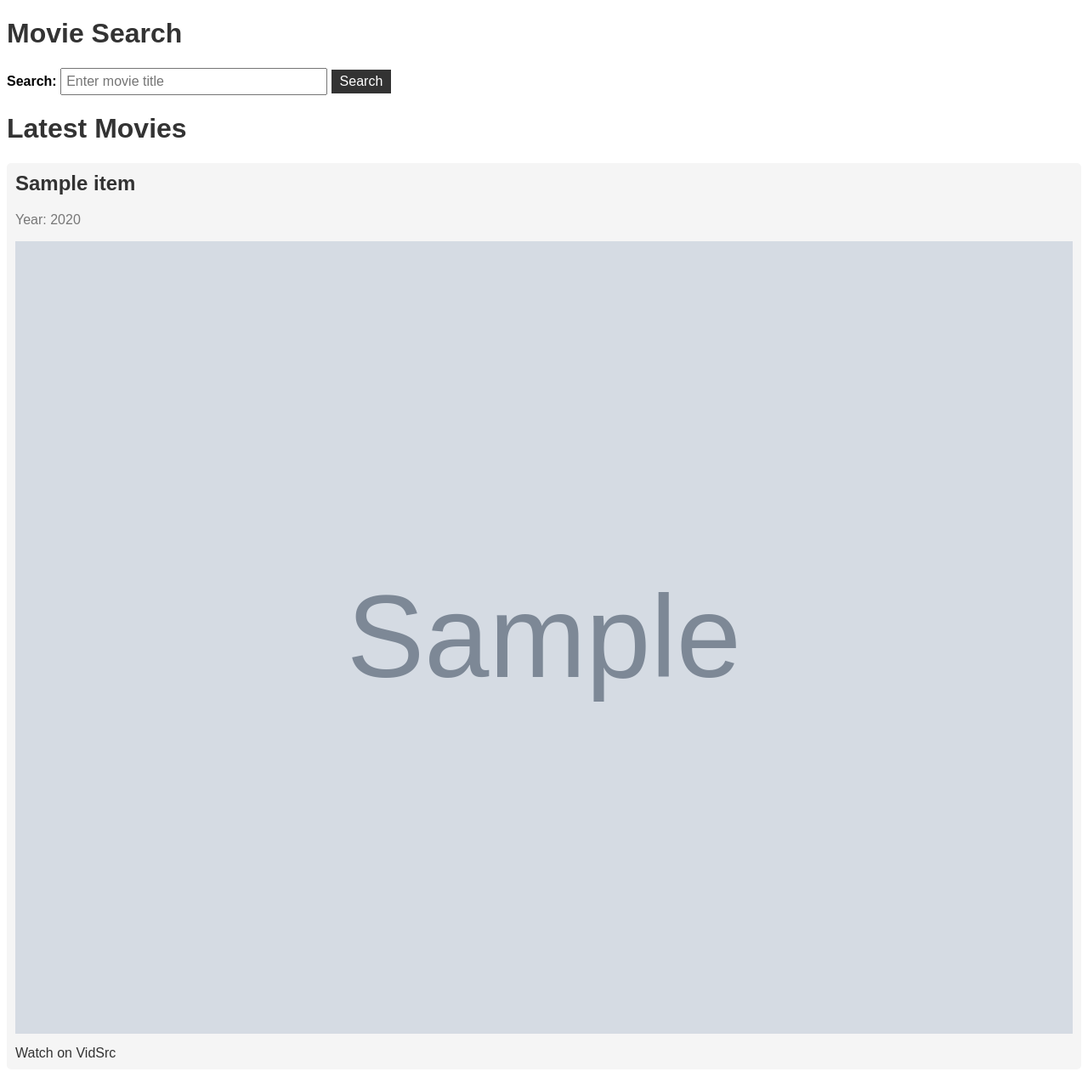
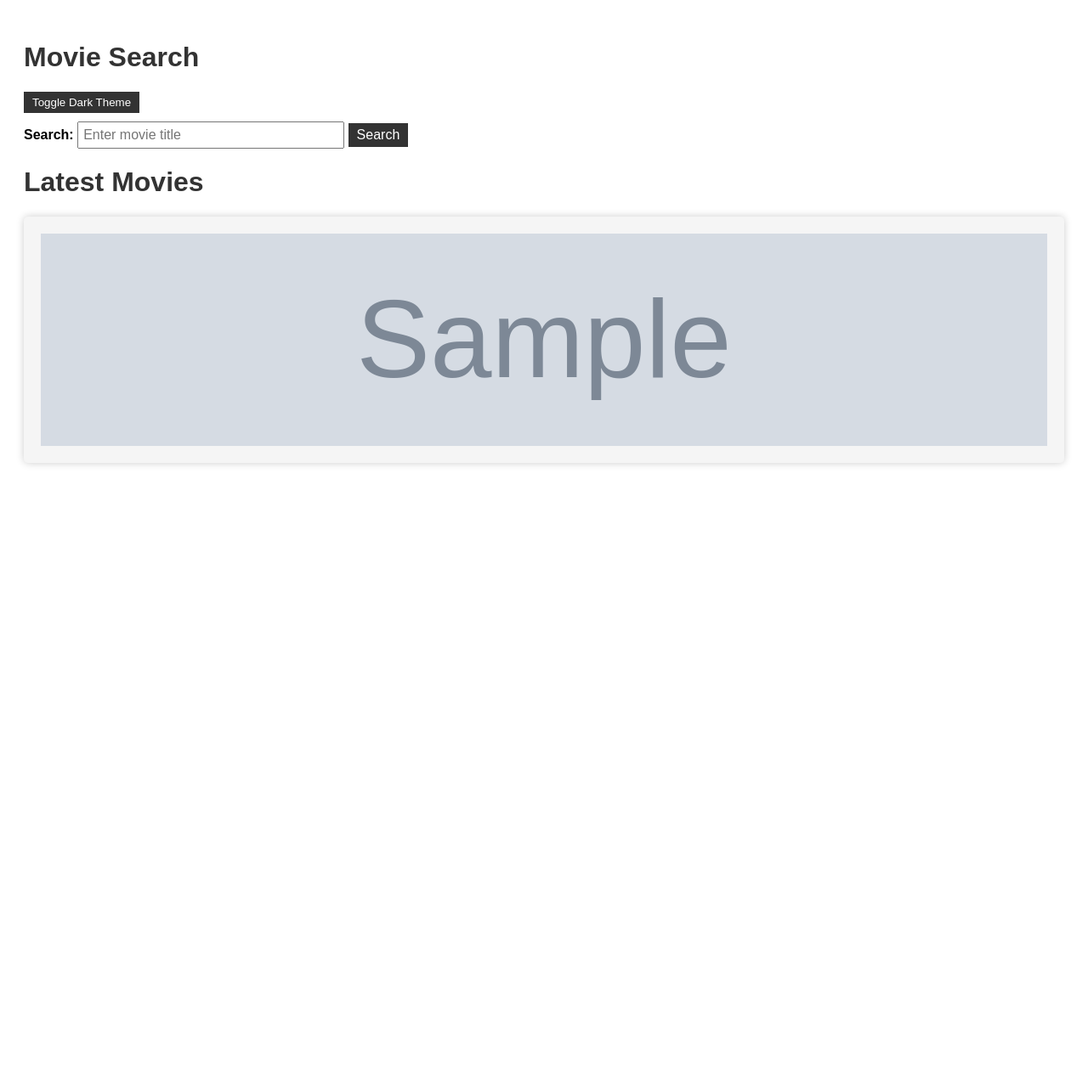
Before and after one commit to meetkool/Nightflix, a Flask app: page / in a window 1280 px wide. Shown: the whole page at 85% size. After the commit the page ends 548 px from the top, so only its background shows below. Run offline with Flask 3, Linux system fonts and the light colour scheme; grey boxes marked "Sample" are stand-in pictures; a database or web service that is not in the repository returns one stand-in record (values such as "Sample title"); data that the repository does not hold is empty.

Commit message:
add a good css

```diff
--- a/src/web/app4.py
+++ b/src/web/app4.py
@@ -102,6 +102,7 @@ def search():
     movies = search_movies(title)
     return render_template('search.html', movies=movies)
 
+
 @app.route('/movie/<imdb_id>')
 def movie(imdb_id):
     embed_link = get_movie_embed_link(imdb_id)
@@ -109,4 +110,4 @@ def movie(imdb_id):
     return render_template('movie.html', embed_link=embed_link, related_movies=related_movies)
 
 if __name__ == '__main__':
-    app.run(host='0.0.0.0', port=5000, debug=True)
+    app.run(host='0.0.0.0', port=5001, debug=True)
--- a/src/web/templates/index.html
+++ b/src/web/templates/index.html
@@ -5,10 +5,22 @@
     <style>
         body {
             font-family: Arial, sans-serif;
+            background-color: #fff; /* Default background color */
+            padding: 20px; /* Adjust the body padding as per your preference */
+        }
+
+        body.dark-theme {
+            background-color: #323d47; /* Dark theme background color */
         }
 
         h1 {
             color: #333;
+            transition: text-shadow 0.5s, color 0.5s;
+        }
+
+        h1.dark-theme {
+            text-shadow: 0 0 4px #fff, 0 0 11px #fff, 0 0 19px #fff, 0 0 40px #f09, 0 0 80px #f09, 0 0 90px #f09, 0 0 100px #f09, 0 0 150px #f09;
+            color: #fff;
         }
 
         form {
@@ -34,7 +46,7 @@
             cursor: pointer;
         }
 
-        ul {
+        ul.movies {
             list-style-type: none;
             padding: 0;
             display: grid;
@@ -42,15 +54,17 @@
             grid-gap: 20px;
         }
 
-        li {
+        ul.movies li {
             background-color: #f5f5f5;
-            padding: 10px;
+            padding: 20px; /* Adjust the card padding as per your preference */
             border-radius: 5px;
             transition: transform 0.3s;
             cursor: pointer;
+            box-shadow: 0 0 10px rgba(0, 0, 0, 0.2); /* Add black light shadow */
+            position: relative;
         }
 
-        li:hover {
+        ul.movies li:hover {
             transform: translateY(-5px);
         }
 
@@ -79,10 +93,70 @@
         a:hover {
             color: #f00;
         }
+
+        /* New CSS for the dark theme button */
+        .dark-theme-button {
+            padding: 5px 10px;
+            background-color: #333;
+            color: #fff;
+            border: none;
+            cursor: pointer;
+            margin-bottom: 10px;
+        }
+
+        /* New CSS for the card overlay */
+        .card-overlay {
+            position: absolute;
+            top: 0;
+            left: 0;
+            width: 100%;
+            height: 100%;
+            background-color: rgba(0, 0, 0, 0.7);
+            display: flex;
+            flex-direction: column;
+            justify-content: center;
+            align-items: center;
+            border-radius: 5px;
+            opacity: 0;
+            transition: opacity 0.3s;
+        }
+
+        ul.movies li:hover .card-overlay {
+            opacity: 1;
+        }
+
+        .card-overlay h2,
+        .card-overlay p,
+        .card-overlay a {
+            color: #fff;
+        }
+
+        .card-overlay a {
+            background-color: red;
+            text-shadow: 2px 2px 4px black;
+            padding: 5px;
+            display: inline-block;
+            border-radius: 5px;
+            transition: background-color 0.3s;
+        }
+
+        .card-overlay a:hover {
+            background-color: #ff3333;
+        }
     </style>
+    <script>
+        function toggleDarkTheme() {
+            var body = document.querySelector("body");
+            body.classList.toggle("dark-theme");
+
+            var h1 = document.querySelector("h1");
+            h1.classList.toggle("dark-theme");
+        }
+    </script>
 </head>
 <body>
     <h1>Movie Search</h1>
+    <button class="dark-theme-button" onclick="toggleDarkTheme()">Toggle Dark Theme</button>
     <form action="/search" method="get">
         <label for="search">Search:</label>
         <input type="text" id="search" name="title" placeholder="Enter movie title" required>
@@ -90,13 +164,15 @@
     </form>
 
     <h1>Latest Movies</h1>
-    <ul>
+    <ul class="movies">
         {% for movie in movies %}
         <li>
-            <h2>{{ movie.title }}</h2>
-            <p>Year: {{ movie.year }}</p>
-            <img src="{{ movie.poster }}" alt="{{ movie.title }} poster">
-            <a href="/movie/{{ movie.imdb }}" target="_blank">Watch on VidSrc</a>
+            <div style="background-image: url('{{ movie.poster }}'); height: 250px; background-size: cover; background-position: center;"></div>
+            <div class="card-overlay">
+                <h2>{{ movie.title }}</h2>
+                <p>Year: {{ movie.year }}</p>
+                <a href="/movie/{{ movie.imdb }}" target="_blank">Watch on VidSrc</a>
+            </div>
         </li>
         {% endfor %}
     </ul>
```
Also changed, not shown: src/web/templates/search.html (+45 -18 lines).
